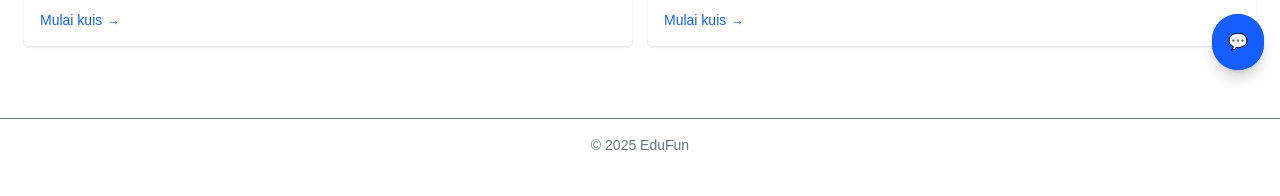
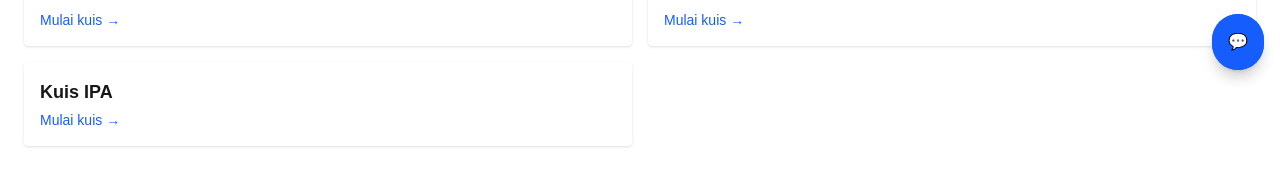
Before and after one commit to afiifmaul/EduFun_PMUL, a Next.js app: page / in a window 1280 px wide. Shown: the part 714-910 px from the top of the page. Before the commit the page ends 885 px from the top, so only its background shows below. Built offline with nearby package versions, Linux system fonts and the light colour scheme.

Commit message:
add math, Indonesian, and science questions

```diff
--- a/src/app/data/quizzes.js
+++ b/src/app/data/quizzes.js
@@ -11,9 +11,39 @@ export const quizzes = {
       },
       {
         id: 2,
-        type: "essay",
-        question: "Jelaskan apa itu teorema Pythagoras!",
+        type: "mcq",
+        question: "Berapakah hasil dari 15 + 8?",
+        options: ["22", "23", "24", "25"],
+        answer: "23",
       },
+      {
+        id: 3,
+        type: "mcq",
+        question: "Berapakah 30 dibagi 5?",
+        options: ["5", "6", "7", "8"],
+        answer: "6",
+      },
+      {
+        id: 4,
+        type: "mcq",
+        question: "Bilangan genap di bawah ini adalah?",
+        options: ["5", "7", "8", "9"],
+        answer: "8",
+      },
+      {
+        id: 5,
+        type: "mcq",
+        question: "Sudut siku-siku besarnya adalah?",
+        options: ["45 derajat", "90 derajat", "180 derajat", "360 derajat"],
+        answer: "90 derajat",
+      },
+      {
+        id: 6,
+        type: "mcq",
+        question: "Berapakah hasil dari 12 − 4?",
+        options: ["6", "7", "8", "9"],
+        answer: "8",
+      }
     ],
   },
   bahasa: {
@@ -28,10 +58,86 @@ export const quizzes = {
       },
       {
         id: 2,
-        type: "essay",
-        question:
-          "Tuliskan sebuah paragraf singkat tentang kebudayaan Indonesia.",
+        type: "mcq",
+        question: "Sinonim dari kata 'besar' adalah?",
+        options: ["tinggi", "panjang", "luas", "raksasa"],
+        answer: "raksasa",
       },
+      {
+        id: 3,
+        type: "mcq",
+        question: "Kata sapaan untuk guru adalah?",
+        options: ["Bu Guru", "Adik", "Kakak", "Om"],
+        answer: "Bu Guru",
+      },
+      {
+        id: 4,
+        type: "mcq",
+        question: "Antonim dari kata 'panjang' adalah?",
+        options: ["tinggi", "besar", "pendek", "kecil"],
+        answer: "pendek",
+      },
+      {
+        id: 5,
+        type: "mcq",
+        question: "Kalimat tanya biasanya diakhiri dengan tanda?",
+        options: ["titik", "koma", "seru", "tanya"],
+        answer: "tanya",
+      },
+      {
+        id: 6,
+        type: "mcq",
+        question: "Hewan dalam dongeng sering bisa?",
+        options: ["berjalan", "bicara", "terbang", "menyanyi"],
+        answer: "bicara",
+      }
     ],
   },
+  ipa: {
+    title: "Kuis IPA",
+    questions: [
+      {
+        id: 1,
+        type: "mcq",
+        question: "Bagian tubuh yang digunakan untuk melihat adalah?",
+        options: ["telinga", "mata", "hidung", "kaki"],
+        answer: "mata",
+      },
+      {
+        id: 2,
+        type: "mcq",
+        question: "Matahari terbit dari arah?",
+        options: ["utara", "selatan", "timur", "barat"],
+        answer: "timur",
+      },
+      {
+        id: 3,
+        type: "mcq",
+        question: "Air berubah menjadi uap jika?",
+        options: ["dibekukan", "direbus", "didiamkan", "didinginkan"],
+        answer: "direbus",
+      },
+      {
+        id: 4,
+        type: "mcq",
+        question: "Tumbuhan membutuhkan ... untuk membuat makanan?",
+        options: ["air", "garam", "batu", "minyak"],
+        answer: "air",
+      },
+      {
+        id: 5,
+        type: "mcq",
+        question: "Contoh hewan yang hidup di air adalah?",
+        options: ["kucing", "ayam", "ikan", "kuda"],
+        answer: "ikan",
+      },
+      {
+        id: 6,
+        type: "mcq",
+        question: "Manusia bernapas menggunakan?",
+        options: ["kulit", "mata", "paru-paru", "telinga"],
+        answer: "paru-paru",
+      }
+    ],
+  }
 };
```
